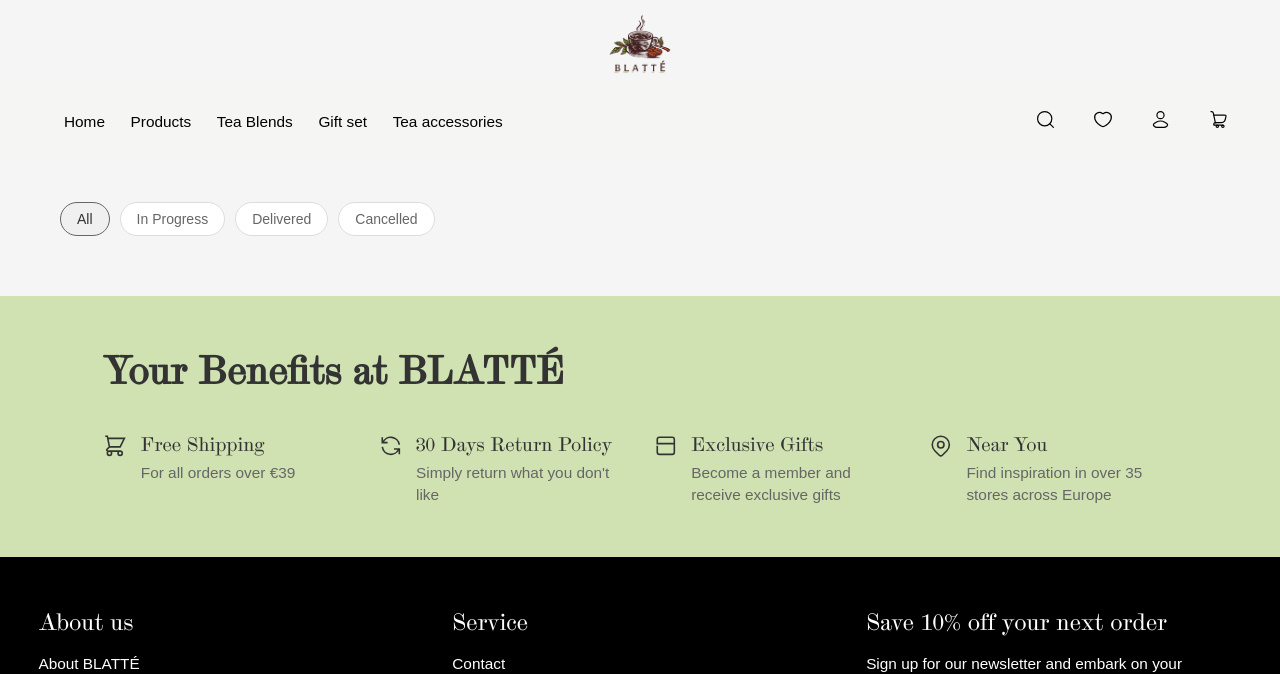
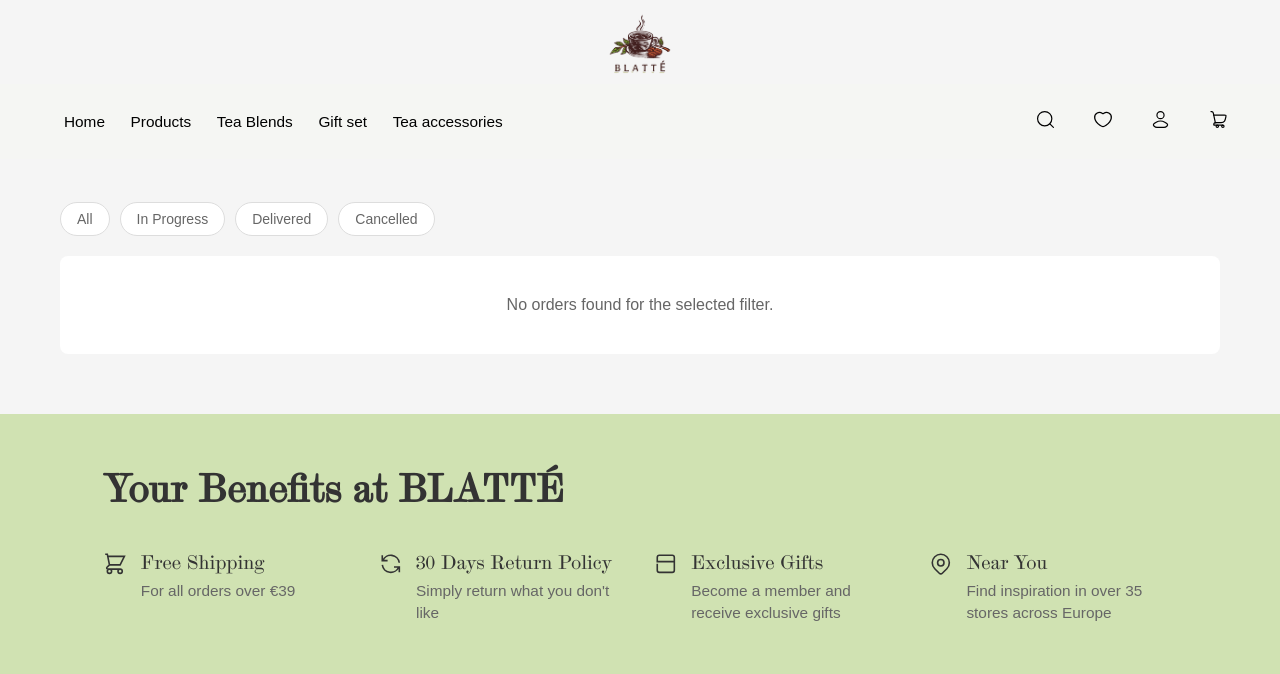
Before and after one commit to DaveAbhishek-GHUB/Blatte, a Flask app: template templates/myorders.html in a window 1280 px wide. Shown: the top 674 px of the page. Run offline with Flask 3, Linux system fonts and the light colour scheme; the template is opened without the code that fills it, so the values that code supplies are empty.

Commit message:
fix: myorders page fixed.

```diff
--- a/run.py
+++ b/run.py
@@ -1107,6 +1107,9 @@
         flash('Please login to view your orders', 'error')
         return redirect(url_for('auth'))
 
+    # Get the status filter from query parameter, default to 'all'
+    status_filter = request.args.get('status', 'all').lower()
+
     conn = get_db_connection()
     if not conn:
         flash('Error connecting to database', 'error')
@@ -1114,23 +1117,55 @@
 
     try:
         with conn.cursor(dictionary=True) as cursor:
-            # Fetch user's orders from the database
             cursor.execute("""
                 SELECT ordered FROM users WHERE email = %s
             """, (user_email,))
             user = cursor.fetchone()
 
             if not user or not user['ordered']:
-                return render_template('myorders.html', orders=[])
+                return render_template('myorders.html', orders=[], active_filter=status_filter)
 
             # Parse the ordered JSON data
-            orders = json.loads(user['ordered']) if user['ordered'] else []
-
-            return render_template('myorders.html', orders=orders)
+            all_orders = json.loads(user['ordered']) if user['ordered'] else []
+
+            # Collect all product IDs from all orders
+            product_ids = []
+            for order in all_orders:
+                for product in order['products']:
+                    product_ids.append(product['product_id'])
+
+            # Fetch product images for all products at once
+            if product_ids:
+                placeholders = ', '.join(['%s'] * len(product_ids))
+                cursor.execute(f"""
+                    SELECT id, main_product_image
+                    FROM products
+                    WHERE id IN ({placeholders})
+                """, product_ids)
+                product_images = {row['id']: row['main_product_image'] for row in cursor.fetchall()}
+
+                # Add image URLs to the order products
+                for order in all_orders:
+                    for product in order['products']:
+                        product['image_url'] = product_images.get(product['product_id'], '/static/images/product-placeholder.jpg')
+
+            # Filter orders based on status
+            filtered_orders = []
+            for order in all_orders:
+                # Add a default order_status if not present
+                if 'order_status' not in order:
+                    order['order_status'] = 'In Progress'
+
+                if status_filter == 'all' or order.get('order_status', '').lower() == status_filter:
+                    filtered_orders.append(order)
+
+            return render_template('myorders.html',
+                                orders=filtered_orders,
+                                active_filter=status_filter)
     except mysql.connector.Error as err:
         print(f"Database error: {err}")
         flash('Error loading orders', 'error')
-        return render_template('myorders.html', orders=[])
+        return render_template('myorders.html', orders=[], active_filter=status_filter)
     finally:
         if conn:
             conn.close()
--- a/static/css/myorders.css
+++ b/static/css/myorders.css
@@ -32,6 +32,7 @@
 }
 
 .filter-btn {
+    text-decoration: none;
     padding: 8px 16px;
     border: 1px solid #ddd;
     border-radius: 20px;
@@ -42,10 +43,15 @@
     transition: all 0.3s ease;
 }
 
+.filter-btn:hover {
+    background-color: #f0f0f0;
+    border-color: #999;
+}
+
 .filter-btn.active {
-    background-color: #f0f0f0;
-    border-color: #666;
-    color: #333;
+    background-color: #4CAF50;
+    border-color: #4CAF50;
+    color: white;
 }
 
 .date-range {
@@ -83,13 +89,18 @@
 }
 
 .status-badge.in-progress {
-    color: #ff6b00;
-    background-color: #fff1e6;
+    background-color: #fff3e0;
+    color: #ff9800;
 }
 
 .status-badge.delivered {
-    color: #2e7d32;
     background-color: #e8f5e9;
+    color: #4caf50;
+}
+
+.status-badge.cancelled {
+    background-color: #ffebee;
+    color: #f44336;
 }
 
 .order-date {
@@ -267,3 +278,32 @@
     font-size: 16px;
     color: #333;
 }
+
+/* Add these new styles */
+.no-orders {
+    text-align: center;
+    padding: 40px;
+    background: #fff;
+    border-radius: 8px;
+    margin: 20px 0;
+    color: #666;
+}
+
+/* Add these new styles */
+.product-item-link {
+    text-decoration: none;
+    color: inherit;
+    display: block;
+    width: 100%;
+}
+
+.product-item-link:hover .product-item {
+    background-color: #f8f8f8;
+    transform: translateY(-2px);
+    box-shadow: 0 2px 8px rgba(0,0,0,0.1);
+    transition: all 0.3s ease;
+}
+
+.product-item {
+    transition: all 0.3s ease;
+}
--- a/templates/myorders.html
+++ b/templates/myorders.html
@@ -11,39 +11,63 @@
         <!-- Order Status Filter -->
         <div class="status-filter">
             <div class="filter-buttons">
-                <button class="filter-btn active">All</button>
-                <button class="filter-btn">In Progress</button>
-                <button class="filter-btn">Delivered</button>
-                <button class="filter-btn">Cancelled</button>
+                <a href="{{ url_for('myorders', status='all') }}"
+                   class="filter-btn {% if active_filter == 'all' %}active{% endif %}">
+                    All
+                </a>
+                <a href="{{ url_for('myorders', status='in progress') }}"
+                   class="filter-btn {% if active_filter == 'in progress' %}active{% endif %}">
+                    In Progress
+                </a>
+                <a href="{{ url_for('myorders', status='delivered') }}"
+                   class="filter-btn {% if active_filter == 'delivered' %}active{% endif %}">
+                    Delivered
+                </a>
+                <a href="{{ url_for('myorders', status='cancelled') }}"
+                   class="filter-btn {% if active_filter == 'cancelled' %}active{% endif %}">
+                    Cancelled
+                </a>
             </div>
         </div>
 
         <!-- Order Items -->
+        {% if orders %}
             {% for order in orders %}
                 <div class="order-item">
                     <div class="order-header">
-                    <div class="status-badge {{ order.status }}">{{ order.status }}</div>
-                    <div class="order-date">{{ order.order_date }}</div>
+                        <div class="status-badge {{ order.order_status|lower|replace(' ', '-') }}">
+                            {{ order.order_status or 'In Progress' }}
+                        </div>
+                        <div class="order-date">Order ID: {{ order.order_id }}</div>
                     </div>
                     <div class="order-content">
                         <div class="order-details">
                             {% for product in order.products %}
+                                <a href="{{ url_for('product_details', id=product.product_id) }}" class="product-item-link">
                                     <div class="product-item">
                                         <div class="product-image-container">
-                                    <img src="{{ product.image_url }}" alt="{{ product.name }}" class="product-image">
+                                            <img src="{{ product.image_url|default('/static/images/product-placeholder.jpg') }}"
+                                                 alt="{{ product.name }}"
+                                                 class="product-image">
                                             <div class="item-count">x{{ product.quantity }}</div>
                                         </div>
                                         <div class="product-info">
                                             <div class="product-name">{{ product.name }}</div>
-                                    <div class="price">₹ {{ product.price }}</div>
+                                            <div class="price">₹ {{ "%.2f"|format(product.price) }}</div>
+                                        </div>
+                                    </div>
+                                </a>
+                            {% endfor %}
+                        </div>
+                        <div class="total-amount">Total: ₹ {{ "%.2f"|format(order.total_amount) }}</div>
                     </div>
                 </div>
             {% endfor %}
+        {% else %}
+            <div class="no-orders">
+                <p>No orders found for the selected filter.</p>
             </div>
-                    <div class="total-amount">Total: ₹ {{ order.total_amount }}</div>
-                </div>
-            </div>
-        {% endfor %}
+        {% endif %}
     </div>
     {% include 'components/yourBenefits.html' %}
     {% include 'utilities/footer.html' %}
```
Lines whose indentation alone changed are shown as unchanged.
